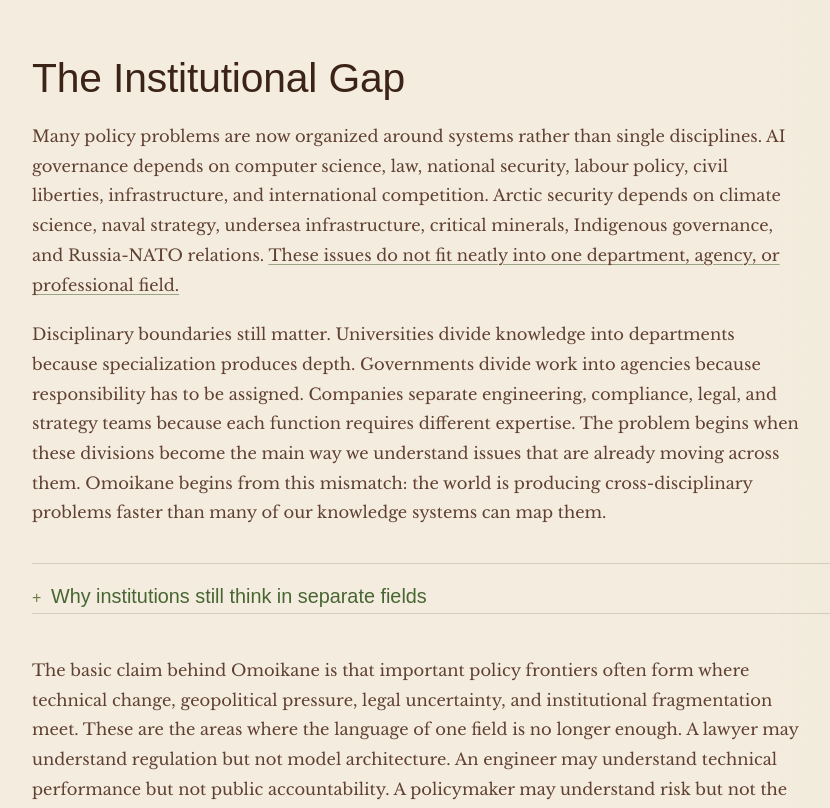
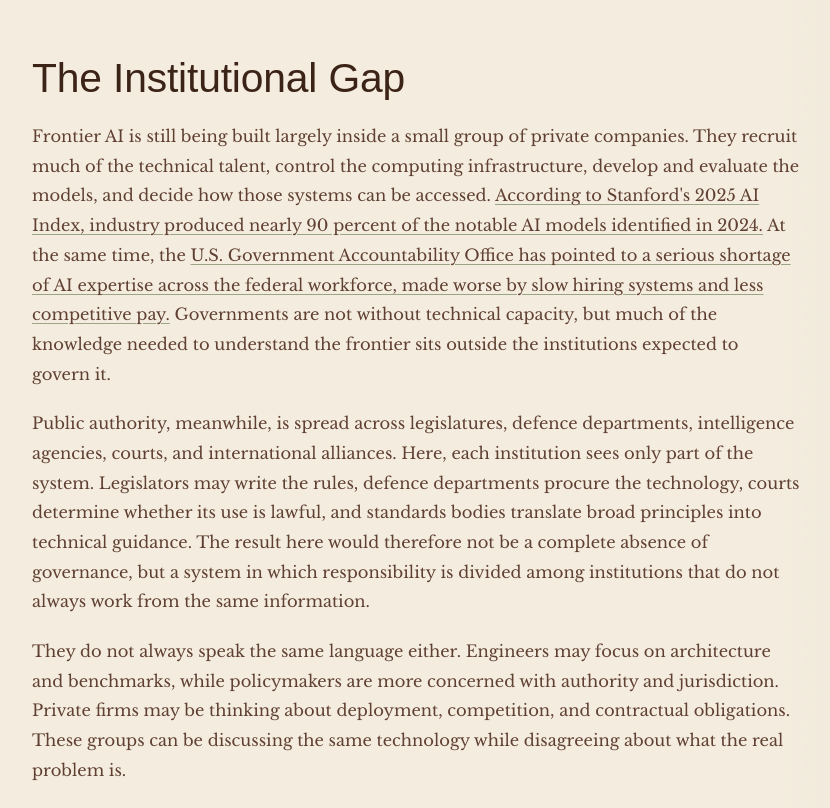
Before and after one commit to saykig/cepheus, a Next.js app: page /essays/the-omoikane-link in a window 1280 px wide. Shown: the part 1980-2788 px from the top of the page, without its empty margins (314-1144 px from the left). Built offline with nearby package versions, Linux system fonts and the light colour scheme; a web font is replaced by a local one.

Commit message:
Expand the institutional gap analysis

```diff
--- a/app/essays/the-omoikane-link/page.tsx
+++ b/app/essays/the-omoikane-link/page.tsx
@@ -15,7 +15,6 @@
 const sections = [
   { id: 'first-collision', title: 'First Collision' },
   { id: 'institutional-gap', title: 'Institutional Gap' },
-  { id: 'how-the-platform-would-work', title: 'Platform' },
   { id: 'three-maps', title: 'Three Maps' },
   { id: 'knowledge-map', title: 'Knowledge' },
   { id: 'authority-map', title: 'Authority' },
@@ -154,130 +153,115 @@
 
           <h2 id="institutional-gap">The Institutional Gap</h2>
           <p>
-            Many policy problems are now organized around systems rather than
-            single disciplines. AI governance depends on computer science, law,
-            national security, labour policy, civil liberties, infrastructure,
-            and international competition. Arctic security depends on climate
-            science, naval strategy, undersea infrastructure, critical minerals,
-            Indigenous governance, and Russia-NATO relations.{' '}
-            <CitationLink id={2}>
-              These issues do not fit neatly into one department, agency, or
-              professional field.
-            </CitationLink>
+            Frontier AI is still being built largely inside a small group of
+            private companies. They recruit much of the technical talent,
+            control the computing infrastructure, develop and evaluate the
+            models, and decide how those systems can be accessed.{' '}
+            <CitationLink id={13}>
+              According to Stanford&apos;s 2025 AI Index, industry produced nearly
+              90 percent of the notable AI models identified in 2024.
+            </CitationLink>{' '}At the same time, the{' '}
+            <CitationLink id={12}>
+              U.S. Government Accountability Office has pointed to a serious
+              shortage of AI expertise across the federal workforce, made worse
+              by slow hiring systems and less competitive pay.
+            </CitationLink>{' '}Governments are not without technical capacity,
+            but much of the knowledge needed to understand the frontier sits
+            outside the institutions expected to govern it.
           </p>
           <p>
-            Disciplinary boundaries still matter. Universities divide knowledge
-            into departments because specialization produces depth. Governments
-            divide work into agencies because responsibility has to be assigned.
-            Companies separate engineering, compliance, legal, and strategy
-            teams because each function requires different expertise. The
-            problem begins when these divisions become the main way we
-            understand issues that are already moving across them. Omoikane
-            begins from this mismatch: the world is producing cross-disciplinary
-            problems faster than many of our knowledge systems can map them.
-          </p>
-
-          <details className="soft-note">
-            <summary>Why institutions still think in separate fields</summary>
-            <p>
-              Most institutions are built around specialization. Universities
-              organize knowledge into departments, governments divide
-              responsibility across agencies, and companies separate technical,
-              legal, policy, and commercial teams. This structure is useful
-              because it creates expertise and accountability. The weakness is
-              that many emerging policy problems do not respect those
-              boundaries. AI governance, semiconductor policy, Arctic security,
-              biosecurity, and defense innovation all require people from
-              different fields to understand the same problem at the same time.
-              Omoikane does not argue against specialization. It shows where
-              specialized fields need to be connected.
-            </p>
-          </details>
-
-          <p>
-            The basic claim behind Omoikane is that important policy frontiers
-            often form where technical change, geopolitical pressure, legal
-            uncertainty, and institutional fragmentation meet. These are the
-            areas where the language of one field is no longer enough. A lawyer
-            may understand regulation but not model architecture. An engineer
-            may understand technical performance but not public accountability.
-            A policymaker may understand risk but not the infrastructure that
-            creates it. A student may see the topic but not yet see the
-            surrounding ecosystem.
+            Public authority, meanwhile, is spread across legislatures, defence
+            departments, intelligence agencies, courts, and international
+            alliances. Here, each institution sees only part of the system.
+            Legislators may write the rules, defence departments procure the
+            technology, courts determine whether its use is lawful, and
+            standards bodies translate broad principles into technical guidance.
+            The result here would therefore not be a complete absence of
+            governance, but a system in which responsibility is divided among
+            institutions that do not always work from the same information.
           </p>
           <p>
-            This is also why governments have become more interested in
+            They do not always speak the same language either. Engineers may
+            focus on architecture and benchmarks, while policymakers are more
+            concerned with authority and jurisdiction. Private firms may be
+            thinking about deployment, competition, and contractual obligations.
+            These groups can be discussing the same technology while disagreeing
+            about what the real problem is.
+          </p>
+          <p>
+            They also work on different timelines. Models can change within
+            weeks or months, while judicial review and international
+            coordination can take years.{' '}
+            <strong>
+              It is easy to reduce this to the claim that policy moves too
+              slowly, but that misses part of the issue.
+            </strong>{' '}Public institutions move cautiously because they are
+            expected to follow procedures, justify decisions, assign
+            responsibility, and remain accountable to law. Private companies can
+            move faster due to less guardrails, but speed does not give them
+            public legitimacy either.
+          </p>
+          <p>
+            Now, this becomes more serious when private technical decisions begin
+            to carry public consequences. Choices about safeguards, model
+            access, cybersecurity, biological capabilities, or military use may
+            be made inside companies, even though their effects reach national
+            security, civil liberties, critical infrastructure, and public
+            safety. Governments can then become dependent on systems they cannot
+            fully inspect, and may not be able to replace.
+          </p>
+          <p>
+            The problem is therefore not simply that AI cuts across many
+            disciplines, as the institutions responsible for understanding,
+            building, and using it are organized separately. For example,
+            universities divide knowledge into departments because
+            specialization produces depth. These divisions are necessary, but
+            they become a problem when they are also the main way we understand
+            issues that already move across them.
+          </p>
+          <p>
+            This helps explain why governments have become more interested in
             mission-oriented and cross-sector approaches.{' '}
             <CitationLink id={3}>
-              The OECD describes mission-oriented innovation as a way for the
-              public sector to convene and coordinate actors around complex
-              problems that cannot be solved by individual actors alone.
-            </CitationLink>{' '}Omoikane would apply a similar
-            logic to research and policy navigation. It would not treat policy
-            fields as isolated lanes. It would show where actors, documents,
-            technical systems, and public decisions are starting to converge.
+              The OECD describes mission-oriented innovation as a way for public
+              institutions to bring together actors around problems that no
+              single organization can solve alone.
+            </CitationLink>{' '}AI governance is already moving in this
+            direction.{' '}
+            <CitationLink id={4}>
+              Stanford&apos;s 2025 AI Index found that legislative mentions of AI
+              increased across 75 countries in 2024, while U.S. federal agencies
+              issued 59 AI-related regulations that year.
+            </CitationLink>{' '}International institutions have also moved from
+            broad concern toward more formal rules and standards through the{' '}
+            <CitationLink id={5}>OECD AI Principles</CitationLink>,{' '}
+            <CitationLink id={6}>
+              NIST&apos;s AI Risk Management Framework
+            </CitationLink>, and the{' '}
+            <CitationLink id={7}>EU AI Act</CitationLink>.
           </p>
           <p>
-            AI governance is a clear example.{' '}
-            <CitationLink id={4}>
-              Stanford&apos;s 2025 AI Index reports that legislative mentions of
-              AI rose across 75 countries in 2024, while U.S. federal agencies
-              issued 59 AI-related regulations that year.
-            </CitationLink>{' '}International institutions are also trying to
-            keep pace:{' '}
-            <CitationLink id={5}>
-              the OECD AI Principles were adopted in 2019 and updated in 2024
-            </CitationLink>,{' '}
-            <CitationLink id={6}>
-              NIST created an AI Risk Management Framework to help organizations
-              manage AI risks
-            </CitationLink>, and{' '}
-            <CitationLink id={7}>
-              the European Commission describes the EU AI Act as the first legal
-              framework on AI
-            </CitationLink>. Together, these
-            examples show that AI governance has moved beyond general concern
-            and into a more formal policy field with rules, standards,
-            measurement problems, and institutional competition.
+            Furthermore, these efforts show that AI governance is becoming a
+            real policy field. They also show why the field remains difficult to
+            navigate. Rules, expertise, infrastructure, and authority are being
+            developed in different places, often without a clear view of how they
+            fit together.
           </p>
           <p>
-            Strategic technology policy shows the same pattern. Semiconductor
-            policy is no longer only about manufacturing chips.{' '}
-            <CitationLink id={8}>
-              Through CHIPS for America, the U.S. government links semiconductor
-              production to research and development, workforce capacity,
-              supply-chain resilience, and national competitiveness.
-            </CitationLink>{' '}Arctic policy also shows convergence in another
-            setting.{' '}
-            <CitationLink id={9}>
-              The U.S. National Strategy for the Arctic Region connects security,
-              climate change, economic development, Indigenous livelihoods, and
-              international law into one policy agenda.
-            </CitationLink>{' '}These are
-            different issue areas, but they point to the same problem: policy
-            knowledge is being produced across institutions faster than most
-            users can organize it.
-          </p>
-
-          <h2 id="how-the-platform-would-work">
-            How the Platform Would Work
-          </h2>
-          <p>
-            Omoikane would collect and map documents from several kinds of
-            institutions, including academic journals, think tanks, government
-            strategies, parliamentary reports, international organizations,
-            courts, standards bodies, public speeches, technical reports, and
-            major policy briefs. Each document would become a point on a map.
-            Similar documents would sit near each other, while bridges would
-            show where one field begins to connect with another.
+            <strong>
+              The future is not arranged by university department, but many of
+              our knowledge systems still are. The same is true of governments
+              and companies.
+            </strong>{' '}Specialization gives us rooms full of experts, but very
+            few hallways between them.
           </p>
           <p>
-            The first version should stay focused. A platform that tries to map
-            all of global affairs from the beginning would become too broad to
-            be useful. A stronger pilot would begin with one frontier ecosystem
-            where the problem is already visible: AI, security, and strategic
-            technology. That cluster is large enough to matter, but focused
-            enough to test whether the map actually helps users think better.
+            The answer, then, is not to remove those rooms. It is important to
+            note that engineers, policymakers, scientists, and governments have
+            different roles for good reasons. The task is to make the
+            connections between them easier to see, especially where knowledge,
+            authority, and responsibility overlap without a reliable institution
+            linking them; and that is the gap Omoikane is meant to map.
           </p>
 
           <h2 id="three-maps">The Three Maps</h2>
--- a/public/data/sources.json
+++ b/public/data/sources.json
@@ -66,6 +66,18 @@
       "title": "Cybersecurity and Infrastructure Security Agency, Joint Cyber Defense Collaborative AI Cybersecurity Collaboration Playbook (2025).",
       "url": "https://www.cisa.gov/sites/default/files/2025-01/JCDC%20AI%20Playbook.pdf",
       "note": "Describes a government-industry mechanism for coordinating cybersecurity planning and response."
+    },
+    {
+      "id": 12,
+      "title": "U.S. Government Accountability Office, Fraud and Improper Payments: Data Quality and a Skilled Workforce Are Essential for Unlocking the Benefits of Artificial Intelligence (2025).",
+      "url": "https://www.gao.gov/products/gao-25-108412",
+      "note": "Documents the federal shortage of AI expertise and hiring and compensation barriers."
+    },
+    {
+      "id": 13,
+      "title": "Stanford Institute for Human-Centered Artificial Intelligence, 2025 AI Index Report: Research and Development.",
+      "url": "https://hai.stanford.edu/ai-index/2025-ai-index-report/research-and-development",
+      "note": "Reports industry's share of notable AI model development in 2024."
     }
   ]
 }
```
